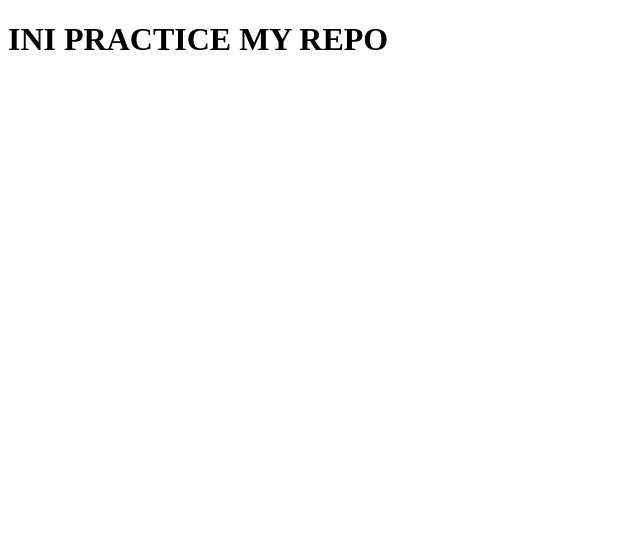
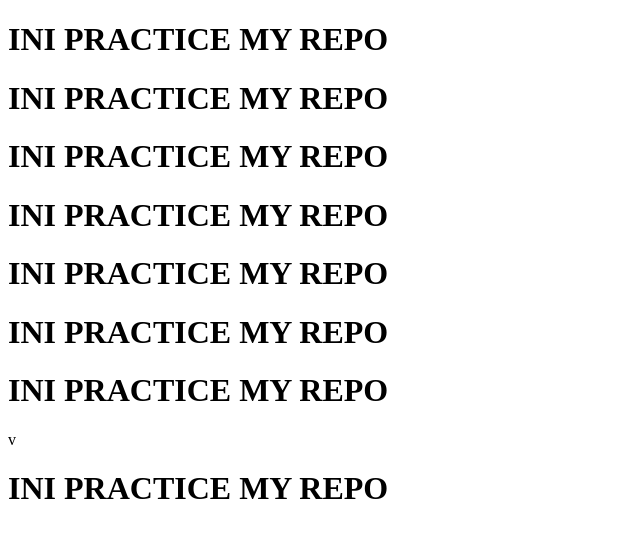
Before and after one commit to Programmer-DN-x-PIT/new-repo, a plain HTML site: page index.html in a window 1280 px wide. Shown: the whole page, without its empty margins (0-640 px from the left). Drawn offline with Linux system fonts and the light colour scheme.

Commit message:
percobaan pertama

```diff
--- a/index.html
+++ b/index.html
@@ -7,5 +7,13 @@
 </head>
 <body>
     <h1>INI PRACTICE MY REPO </h1>
+    <h1>INI PRACTICE MY REPO </h1>
+    <h1>INI PRACTICE MY REPO </h1>
+    <h1>INI PRACTICE MY REPO </h1>
+    <h1>INI PRACTICE MY REPO </h1>
+    <h1>INI PRACTICE MY REPO </h1>
+    <h1>INI PRACTICE MY REPO </h1>
+
+    v<h1>INI PRACTICE MY REPO </h1>
 </body>
 </html>
```
